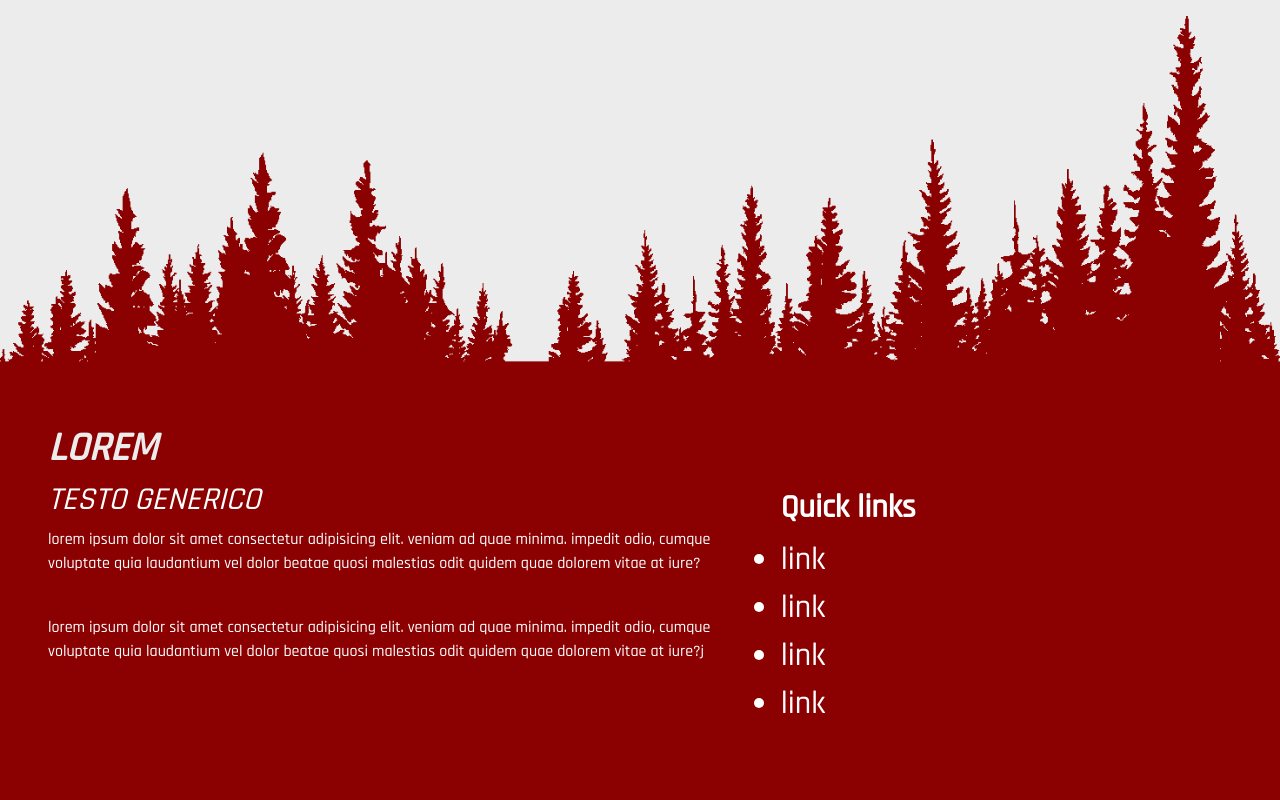
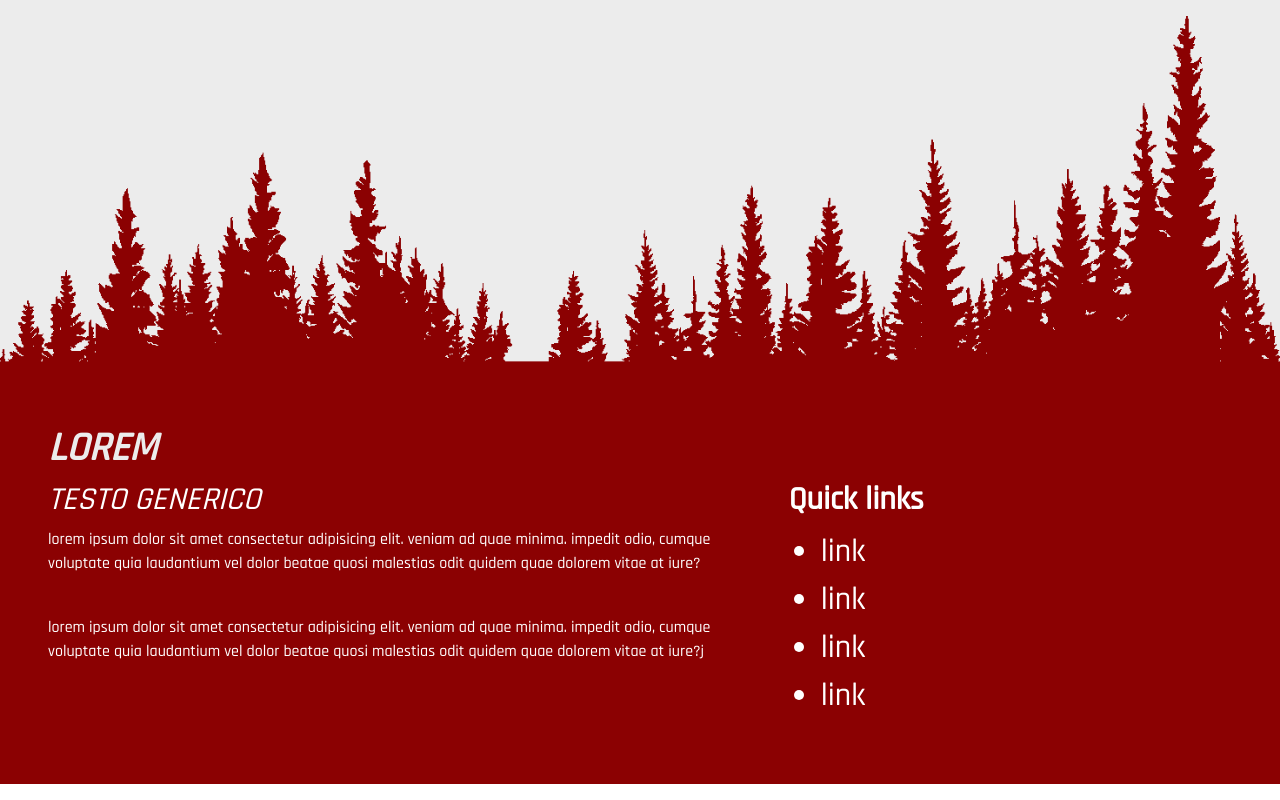
Before and after one commit to SergioCofano/redproject, a plain HTML site: page index.html in a window 1280 px wide. Shown: the part 4804-5604 px from the top of the page. Drawn offline with nearby package versions, Linux system fonts and the light colour scheme.

Commit message:
fix footer

```diff
--- a/index.html
+++ b/index.html
@@ -296,10 +296,10 @@
 
     <!-- inizio footer -->
 
-    <footer class="footer-custom py-5 text-white px-5">
+    <footer class="footer-custom container-fluid  text-white p-5 ">
         <h2 class="fs-1 fw-bold fst-italic ">LOREM</h2>
         <div class="row">
-            <div class="col-7">
+            <div class="col-7 ">
                 <h2 class="fs-2 fst-italic fw-light text-white">TESTO GENERICO</h2>
                 <p>lorem ipsum dolor sit amet consectetur adipisicing elit. veniam ad quae minima. impedit odio, cumque voluptate quia laudantium vel dolor beatae quosi malestias odit quidem quae dolorem vitae at iure?
                  </p>
@@ -308,14 +308,15 @@
                 </p>
 
             </div>
-            <div class="col-5 fs-2  fw-light text-white d-flex  justify-content-start p-2">
+            <div class=" footer-links col-5 fs-2  fw-light text-white d-flex  justify-content-start px-5">
+                <h2 class="text-white pe-5">Quick links</h2>
                 <ul>
-                    <h2 class="text-white ">Quick links</h2>
 
 
-                    <li>link</li>
-                    <li>link</li>
-                    <li>link</li>
+
+                    <li class="links">link</li>
+                    <li class="links">link</li>
+                    <li class="">link</li>
                     <li>link</li>
                 </ul>
             </div>
--- a/style.css
+++ b/style.css
@@ -202,7 +202,10 @@ body {
 
         background-color:#8b0102 ;
     }
+.footer-links{ display: flex;
+flex-direction: column;
 
+}
     footer > ul {
         list-style-type: disc;
         color: white;
```
